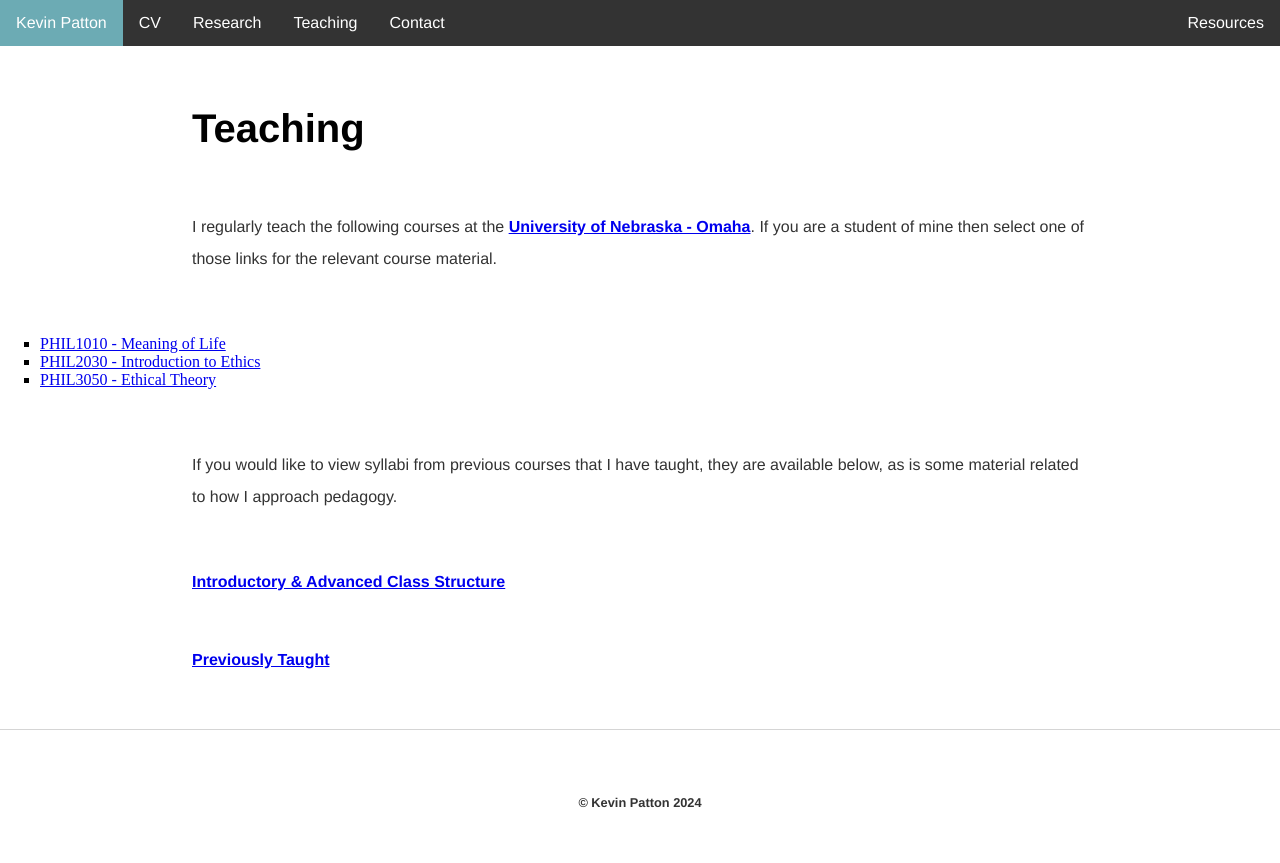
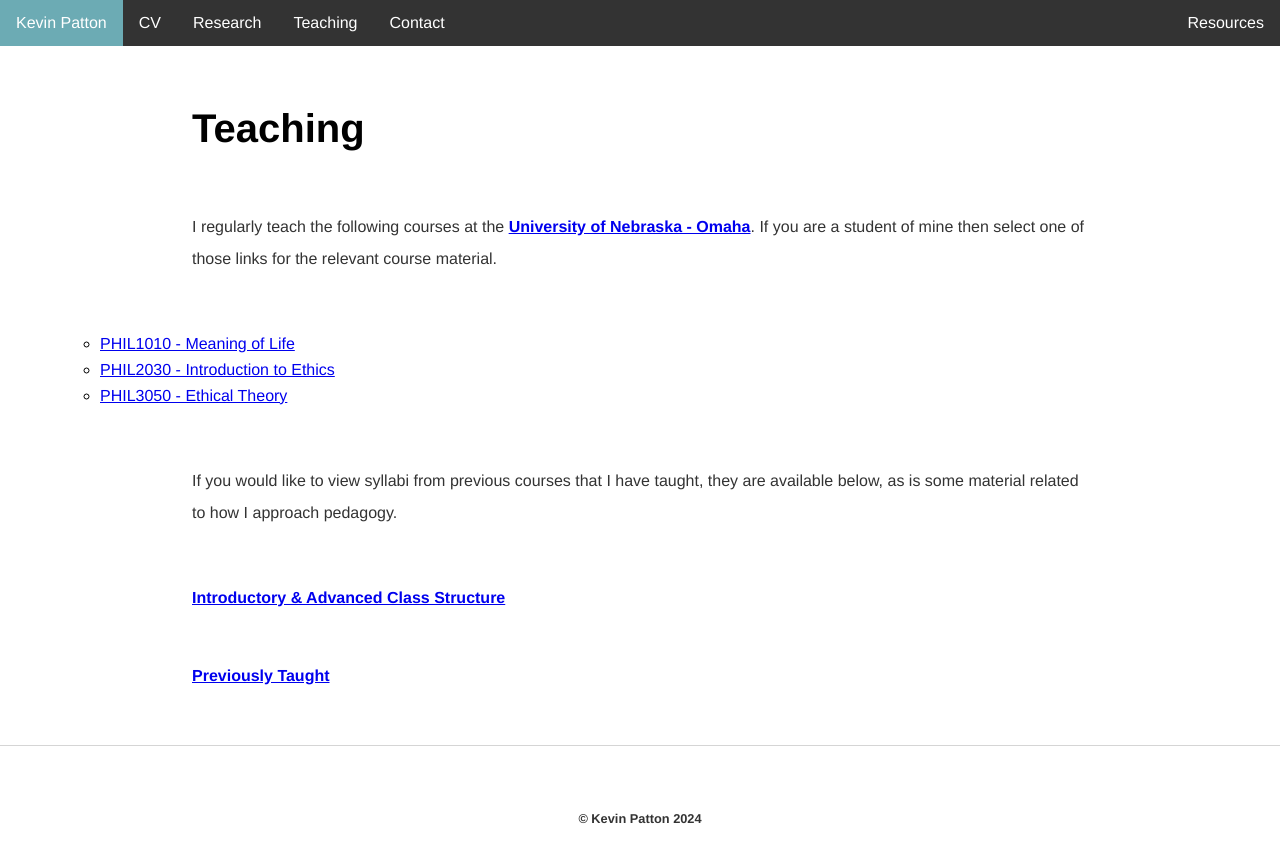
Before and after one commit to kevinjpatton/kevinjpatton.github.io, a Jekyll site: the page built from teaching/index.html, in a window 1280 px wide. Shown: the top 863 px of the page. Built offline with Jekyll 4.4.1, drawn with Linux system fonts in a browser that asks for light colours; Markdown is read by kramdown in place of the engine named in the settings.

Commit message:
Update main.css

```diff
--- a/css/main.css
+++ b/css/main.css
@@ -105,5 +105,15 @@ table, th, td {  /* This will apply the font to the entire table */
 }
 
 .course-list { /* Styles applied to lists with the class 'course-list' */
-    list-style-type: square;
+    list-style-type: circle;
+    margin-left: 60px;
+    font-family: 'Helvetica', 'Arial', 'Sans-Serif'; /* Example: Use a different font */
 }
+
+.course-list li {
+    margin-bottom: 8px;
+}
+
+
+
+}
```
